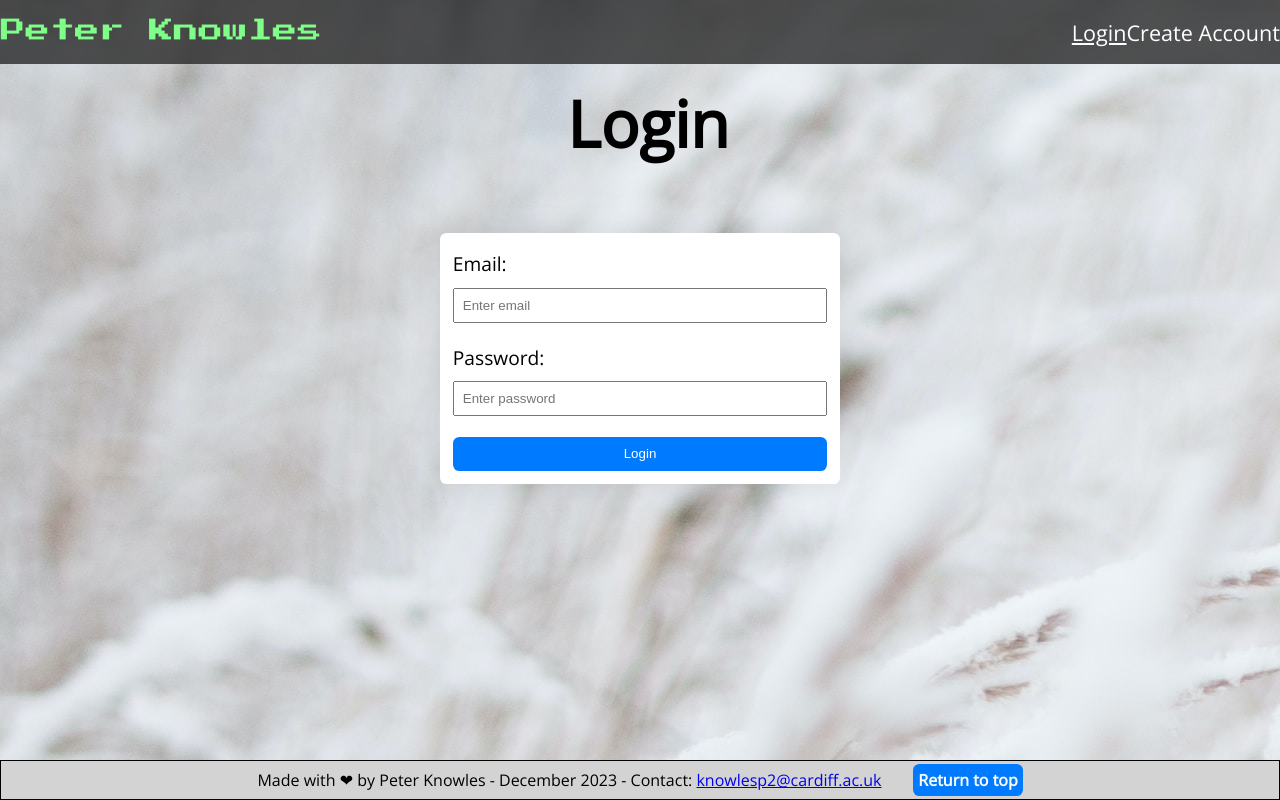
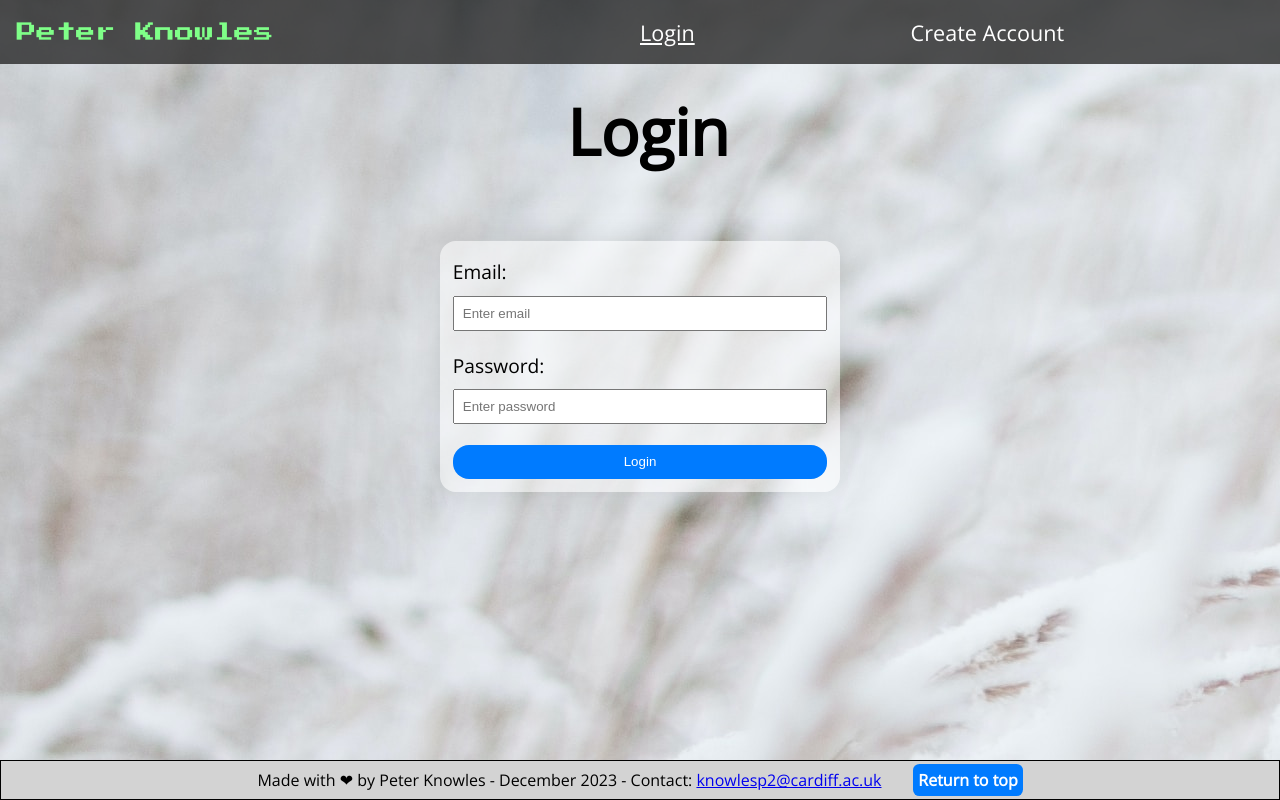
Before and after one commit to plknowles/Dynamic-Website-Portfolio, a Flask app: a page that uses templates/base.html in a window 1280 px wide. Run offline with Flask 3, Linux system fonts and the light colour scheme.

Commit message:
minor styling changes

```diff
--- a/static/styles.css
+++ b/static/styles.css
@@ -11,7 +11,6 @@ body {
     display: flex;
     flex-direction: column;
     margin: 0;
-    background-color: lightgrey;
     position: relative;
     min-height: 100vh;
     min-width: 100vw;
@@ -59,28 +58,34 @@ figcaption {
 
 /* Logo */
 #logo {
-    max-width: 25%;
+    margin: 1rem;
+    max-width: 20%;
     margin-right: auto;
 }
 
 /* CSS flexbox for navigation bar */
-.nav-flexbox {
+#nav-flexbox {
     display: flex;
     background-color: rgba(40, 40, 40, 0.8);
     font-size: 1.35rem;
     flex-direction: row; /* Stack navigation items horizontally */
     width: 100vw; /* Ensure it spans the full width of the screen */
-    position: top;
     align-items: center;
     justify-content: right;
     height: 4rem;
+}
+
+#navlink-container {
+    width: 50vw;
+    display: flex;
+    flex-direction: row;
 }
 
 /* Text formatting for nav bar links */
 .navlink {
     text-decoration: none;
     color: white;
-    margin: 0;
+    margin: auto;
 }
 
 /* Hover effects for nav bar links */
@@ -107,7 +112,7 @@ figcaption {
 }
 
 #header {
-    margin-top: 1rem;
+    margin-top: 1.5rem;
 }
 
 /* h1 header effects */
@@ -209,25 +214,25 @@ footer {
 }
 
 .login-form {
-    background-color: #fff;
+    background-color: rgba(255, 255, 255, 0.5);
     padding: 0.8rem;
     margin: auto;
     margin-top: 0.6rem;
     margin-bottom: 0.6rem;
-    border-radius: 0.4rem;
+    border-radius: 1rem;
     box-shadow: 0 0 2rem rgba(0, 0, 0, 0.1);
     width: 25rem;
 }
 
 .comment-form {
-    background-color: #fff;
+    background-color: rgba(255, 255, 255, 0.5);
     padding: 3rem;
     padding-top: 0.2rem;
     padding-bottom: 0.8rem;
     margin: auto;
     margin-top: 2rem;
     margin-bottom: 2rem;
-    border-radius: 0.4rem;
+    border-radius: 1rem;
     box-shadow: 0 0 2rem rgba(0, 0, 0, 0.1);
     width: 100%;
 }
@@ -262,7 +267,7 @@ input {
     color: #fff;
     padding: 0.6rem;
     border: none;
-    border-radius: 0.4rem;
+    border-radius: 1rem;
     cursor: pointer;
     width: 100%;
 }
@@ -276,7 +281,7 @@ input {
     color: #fff;
     padding: 0.6rem;
     border: none;
-    border-radius: 0.4rem;
+    border-radius: 1rem;
     cursor: pointer;
 }
 
--- a/templates/base.html
+++ b/templates/base.html
@@ -10,12 +10,13 @@
     {% endblock %}
   </head>
   <body>
-    <nav class = "nav-flexbox">
+    <nav id = "nav-flexbox">
       <div id = "logo">
         <a href='/'>
           <img  src = "{{ url_for('static', filename='images/logo.png') }}" title = "PK Logo" alt = "PK Logo">
         </a>
       </div>
+      <div id = "navlink-container">
       {% if user.is_authenticated %}
       <a class = "navlink" href = '/'>Home</a>
       <a class = "navlink" href = '/about'>About Me</a>
@@ -27,6 +28,7 @@
       <a class = "navlink" href = "/login">Login</a>
       <a class = "navlink" href = "/signup">Create Account</a>
       {% endif %}
+      </div>
     </nav>
     <div class = "content">
       <!-- flash messages -->
```
